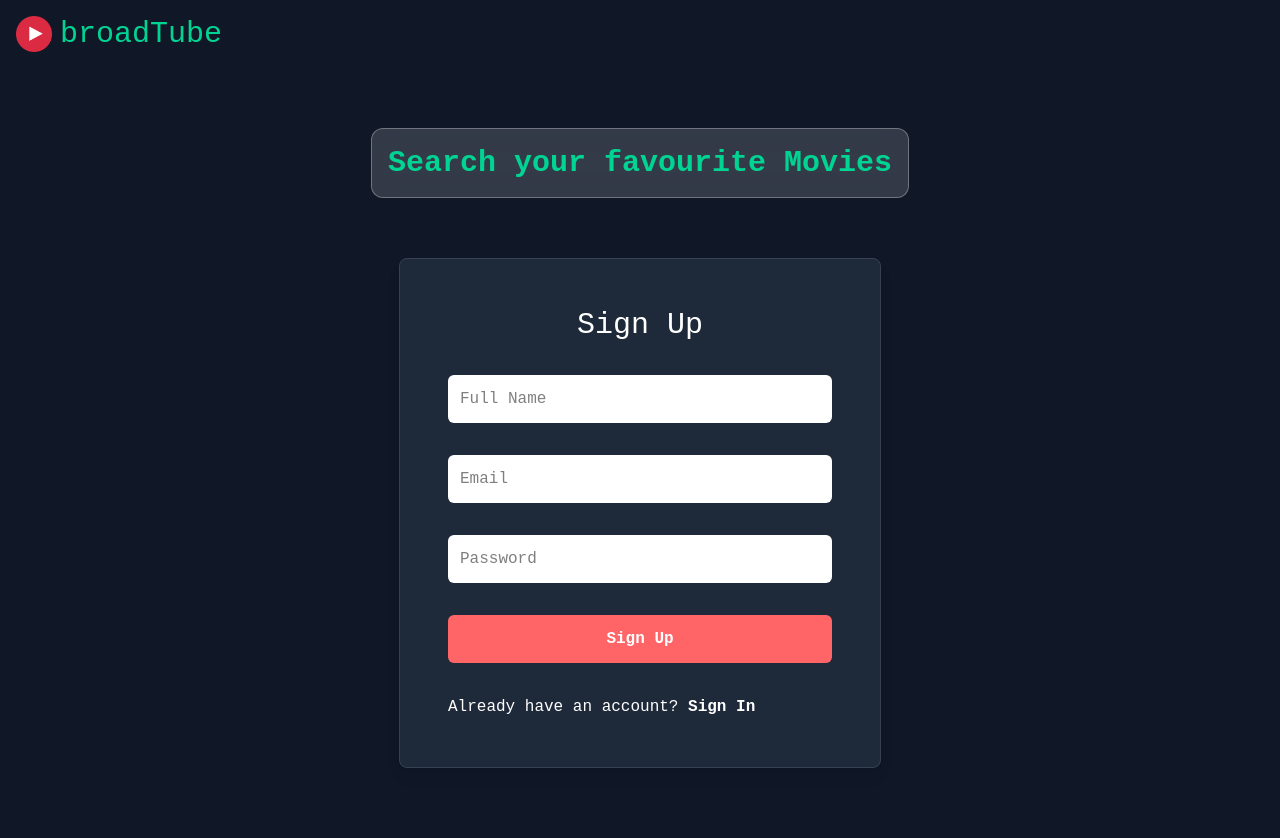
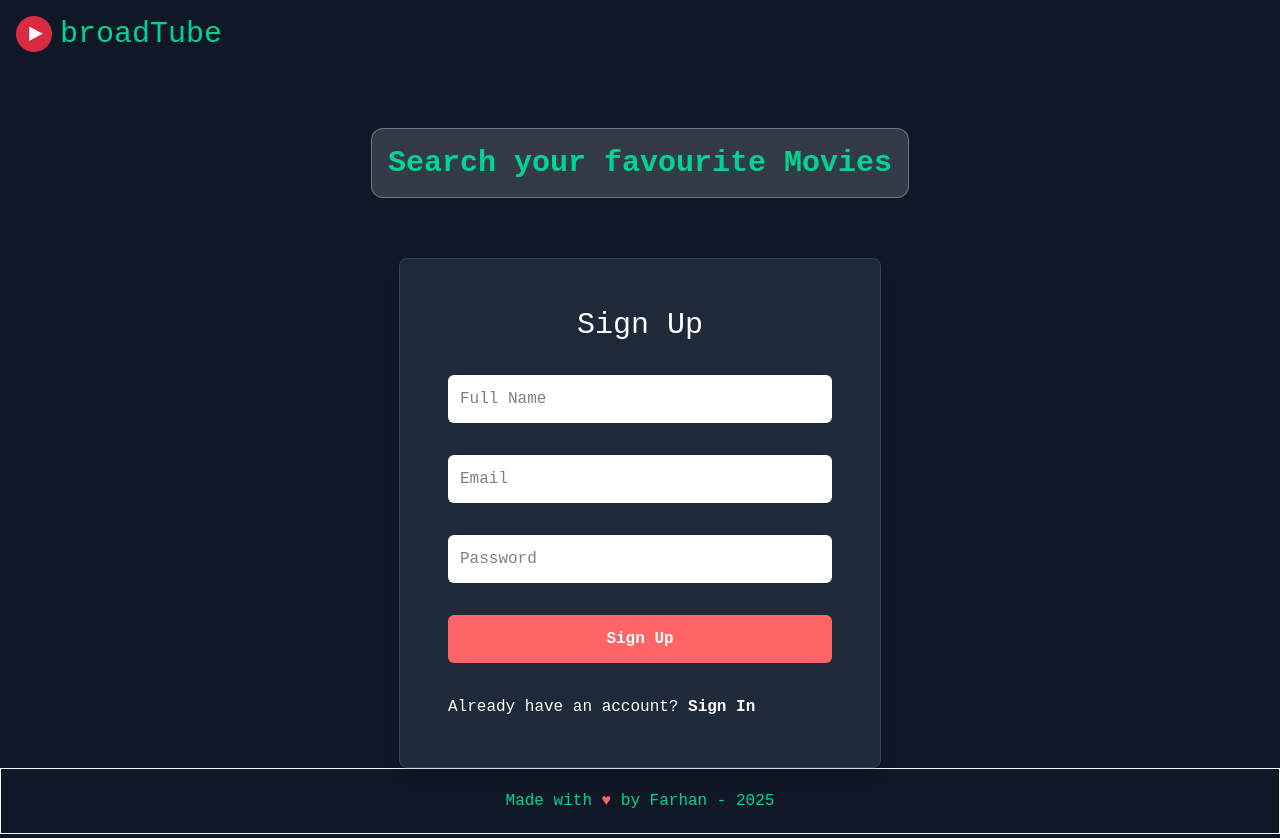
Before and after one commit to FarhanP/BroadTube, a React (Vite) app: page / in a window 1280 px wide. Before the commit the page ends 800 px from the top, so only its background shows below. Built offline with nearby package versions, Linux system fonts and the light colour scheme; no server answers.

Commit message:
Added footer and more design changes

```diff
--- a/src/App.css
+++ b/src/App.css
@@ -6,7 +6,8 @@
 
 html,
 body {
-  @apply min-h-screen bg-gray-900;
+  @apply bg-gray-900;
+  min-height: 100svh;
 }
 
 @layer utilities {
--- a/src/App.jsx
+++ b/src/App.jsx
@@ -3,13 +3,15 @@ import "./App.css";
 import Body from "./Components/Body.jsx";
 import appStore from "./utils/appStore.js";
 import { Provider } from "react-redux";
+import Footer from "./Components/Footer.jsx";
 
 function App() {
   return (
     <>
-      <div className="">
+      <div>
         <Provider store={appStore}>
           <Body />
+          <Footer />
         </Provider>
       </div>
     </>
--- a/src/Components/Browse.jsx
+++ b/src/Components/Browse.jsx
@@ -14,7 +14,7 @@ const Browse = () => {
   usePopularMovies();
   useUpcoming();
   return (
-    <div className="relative">
+    <div className="relative min-h-[calc(100svh-66px)]">
       <Header />
       {showGptSearch ? (
         <GptSearch />
--- /dev/null
+++ b/src/Components/Footer.jsx
@@ -0,0 +1,11 @@
+import React from "react";
+
+const Footer = () => {
+  return (
+    <div className="text-emerald-400 p-5 text-center border border-emerald-50 mb-1 mx-2 sm:mx-0">
+      Made with <span className="text-red-400">&hearts;</span> by Farhan - 2025
+    </div>
+  );
+};
+
+export default Footer;
--- a/src/Components/GptSearch.jsx
+++ b/src/Components/GptSearch.jsx
@@ -4,7 +4,7 @@ import GptMovieSuggestions from "./GptMovieSuggestions";
 
 const GptSearch = () => {
   return (
-    <div className="flex flex-col items-center mt-20 justify-center gap-30">
+    <div className="flex flex-col items-center justify-center gap-30">
       <GptsearchBar />
       <GptMovieSuggestions />
     </div>
--- a/src/Components/SecondaryContainer.jsx
+++ b/src/Components/SecondaryContainer.jsx
@@ -5,7 +5,7 @@ const SecondaryContainer = () => {
   const movies = useSelector((store) => store.movies);
   return (
     movies && (
-      <div className="bg-black">
+      <div className="bg-black mb-6 sm:mb-8">
         <div className="relative pl-1 sm:-mt-80 z-30">
           <MovieList title={"Now Playing"} movies={movies.nowPlaying} />
           <MovieList title={"Popular"} movies={movies.popularMovies} />
--- a/src/Components/VideoTitle.jsx
+++ b/src/Components/VideoTitle.jsx
@@ -8,7 +8,7 @@ const VideoTitle = ({ title, overview }) => {
       <h1 className="font-bold sm:mb-0 mb-3 text-emerald-500 text-2xl sm:text-5xl">
         {title}
       </h1>
-      <p className="sm:py-6 mb-5 sm:mb-0 w-80  leading-normal line-clamp-4  sm:w-2/4">
+      <p className="sm:py-6 mb-5 text-sm sm:text-[16px] w-80  leading-normal line-clamp-4  sm:w-2/4">
         {overview}
       </p>
       <div className="flex gap-4">
```
